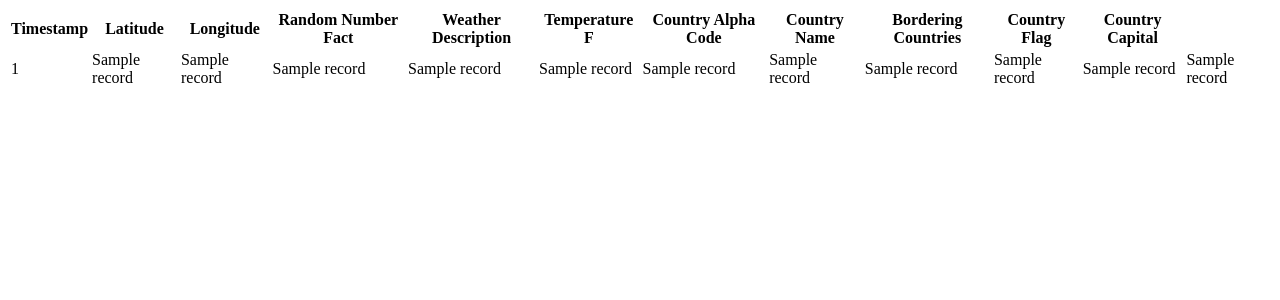
After one commit to CodyNicholson/ISS_Tracking_Project, a Flask app: template app/templates/data.html in a window 1280 px wide. The commit adds this page. Shown: the top 300 px of the page. Run offline with Flask 2, Linux system fonts and the light colour scheme; the template is opened without the code that fills it: most values are stand-ins (such as "Sample title", 1, 10 or a date in 2020).

Commit message:
Converted to flask app and added get data to flask app

```diff
--- /dev/null
+++ b/app/app.py
@@ -0,0 +1,64 @@
+import os
+from flask import Flask, jsonify, render_template, redirect, make_response, json, request
+from flask_sqlalchemy import SQLAlchemy
+
+# import sqlalchemy.dialects.postgresql
+# from sqlalchemy.ext.automap import automap_base
+# from sqlalchemy.orm import Session
+# from sqlalchemy import create_engine, inspect, func
+
+from config import uri
+
+app = Flask(__name__)
+app.config['DEBUG'] = True
+
+# #DATABASE SET UP
+# app.config['SQLALCHEMY_TRACK_MODIFICATIONS'] = False
+# # app.config['SQLALCHEMY_DATABASE_URI'] = uri
+# db = SQLAlchemy(app)
+# engine = db.engine
+
+@app.route('/')
+def home():
+    return render_template('index.html')
+
+
+from config import host, port, database, user, password
+import datetime
+from sqlalchemy.orm import Session
+from sqlalchemy import *
+from sqlalchemy.ext.declarative import declarative_base
+Base = declarative_base()
+
+class ISS_Data_Point(Base):
+    __tablename__ = 'iss_data_table'
+    iss_timestamp = Column(String(50), primary_key=True)
+    iss_lat = Column(String(20))
+    iss_lon = Column(String(20))
+    num_description = Column(String(255))
+    weather_description = Column(String(255))
+    weather_temp = Column(String(10))
+    country_alpha_code = Column(String(10))
+    country_name = Column(String(50))
+    country_borders = Column(String(255))
+    country_flag_url = Column(String(255))
+    country_capital = Column(String(50))
+
+engine = create_engine(f"postgresql://{user}:{password}@{host}/{database}")
+connection = engine.connect()
+metadata = MetaData()
+Base.metadata.create_all(connection)
+session = Session(bind=engine)
+
+@app.route('/data')
+def db_query():
+    one_day_of_data = connection.execute('SELECT * FROM public.iss_data_table ORDER BY iss_timestamp ASC FETCH FIRST 100 ROWS ONLY;')
+    data = []
+    for iss_data_point in one_day_of_data:
+        data.append(iss_data_point)
+        print(iss_data_point)
+
+    return render_template('data.html', data = data)
+
+if __name__ == '__main__':
+    app.run(debug=True)
--- /dev/null
+++ b/app/static/css/style.css
@@ -0,0 +1,4 @@
+#mapid {
+    height: 500px;
+    width: 800px;
+}
--- /dev/null
+++ b/app/templates/data.html
@@ -0,0 +1,41 @@
+<!DOCTYPE html>
+    <head>
+        <title>Data</title>
+        <link rel="shortcut icon" href="{{ url_for('static', filename='favicon.ico') }}">
+    </head>
+    <body>
+        <div class ="row table-responsive">
+            <table class="table">
+                <thead>
+                    <th>Timestamp</th>
+                    <th>Latitude</th>
+                    <th>Longitude</th>
+                    <th>Random Number Fact</th>
+                    <th>Weather Description</th>
+                    <th>Temperature F</th>
+                    <th>Country Alpha Code</th>
+                    <th>Country Name</th>
+                    <th>Bordering Countries</th>
+                    <th>Country Flag</th>
+                    <th>Country Capital</th>
+                </thead>
+                {% for record in data %}
+              <tr>
+                  <td>{{record[0]}}</td>
+                  <td>{{record[1]}}</td>
+                  <td>{{record[2]}}</td>
+                  <td>{{record[3]}}</td>
+                  <td>{{record[4]}}</td>
+                  <td>{{record[5]}}</td>
+                  <td>{{record[6]}}</td>
+                  <td>{{record[7]}}</td>
+                  <td>{{record[8]}}</td>
+                  <td>{{record[9]}}</td>
+                  <td>{{record[10]}}</td>
+                  <td>{{record[11]}}</td>
+              </tr>
+            {% endfor %}
+          </table>
+        </div>
+    </body>
+</html>
--- a/static/css/style.css
+++ /dev/null
@@ -1,3 +0,0 @@
-#mapid {
-    height: 180px;
-}
```
Also changed, not shown: app/static/js/app.js (added, +36 -0 lines), app/templates/index.html (renamed from index.html, +4 -3 lines), static/js/app.js (deleted, +0 -10 lines), app/static/favicon.ico (added), app/static/js/config.js (renamed from static/js/config.js), 1 other file.
